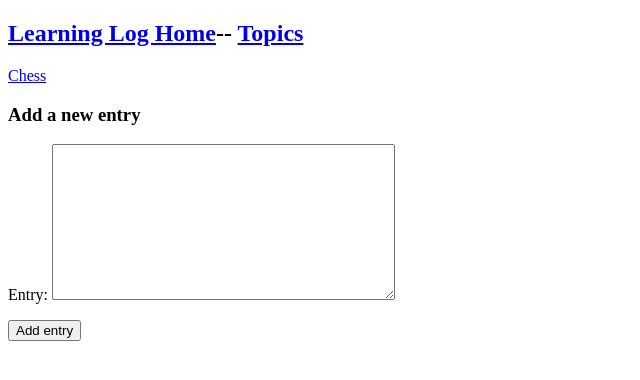
After one commit to RancoX/ccdjango, a Django app: a page that uses learning_logs/templates/learning_logs/new_entry.html in a window 1280 px wide. The commit adds this page. Shown: the top 380 px of the page, without its empty margins (0-640 px from the left). Run offline with Django 4.2, Linux system fonts and the light colour scheme; data comes from the database, SQL or seed files in the repository; both versions use the stored data as it was after the commit.

Commit message:
new topic and entry func done

```diff
--- /dev/null
+++ b/learning_logs/forms.py
@@ -0,0 +1,20 @@
+from dataclasses import field
+from tkinter import Widget
+from django import forms
+from .models import Topic, Entry
+
+class TopicForm(forms.ModelForm):
+    class Meta:
+        model=Topic
+        fields=['text']
+        labels={'text':''}
+        # this is the default widget: a single line textbox
+        # widgets={'text':forms.TextInput()}
+
+
+class EntryForm(forms.ModelForm):
+    class Meta:
+        model=Entry
+        fields=['text']
+        labels={'text':'Entry:'}
+        widgets={'text':forms.Textarea(attrs={'col':80})}
--- /dev/null
+++ b/learning_logs/templates/learning_logs/new_entry.html
@@ -0,0 +1,12 @@
+{% extends 'learning_logs/base.html' %}
+
+{% block content %}
+<p><a href="{% url 'learning_logs:topic' topic.id %}">{{topic}}</a></p>
+<h3>Add a new entry</h3>
+
+<form action="{% url 'learning_logs:new_entry' topic.id %}" method="post">
+    {% csrf_token %}
+    {{form.as_p}}
+    <button name="submit">Add entry</button>
+</form>
+{% endblock content %}
--- a/learning_logs/templates/learning_logs/topic.html
+++ b/learning_logs/templates/learning_logs/topic.html
@@ -2,10 +2,13 @@
 {% block content %}
 <h2>Topic: {{topic}}</h2>
 <h3>Entries:</h3>
+<p><a href="{% url 'learning_logs:new_entry' topic.id %}">Add new entry</a></p>
 <br>
 <ul>
     {% for entry in entries %}
     <li><b>Added on {{entry.date_added|date:"M j, Y H:i"}}: </b>{{entry.text}}</li>
+    {% empty %}
+    <li>Nothing has been added yet!</li>
     {% endfor %}
 </ul>
 
--- a/learning_logs/templates/learning_logs/topics.html
+++ b/learning_logs/templates/learning_logs/topics.html
@@ -5,7 +5,9 @@
 <ul>
     {% for topic in topics %}
     <li><a href="{% url 'learning_logs:topic' topic.id %}">{{topic}}</a></li>
+    {% empty %}
+    <li>No topic has been added yet!</li>
     {% endfor %}
 </ul>
-
+<a href="{% url 'learning_logs:new_topic' %}">Add a topic</a>
 {% endblock content %}
--- a/learning_logs/urls.py
+++ b/learning_logs/urls.py
@@ -9,5 +9,8 @@ urlpatterns = [
     # home page
     path('', views.index, name='index'),
     path('topics/', views.topics, name='topics'),
-    path('topics/topic_<int:topic_id>/',views.topic,name='topic')
+    path('topics/topic_<int:topic_id>/', views.topic, name='topic'),
+    path('new_topic/', views.new_topic, name='new_topic'),
+    path('new_entry_<int:topic_id>', views.new_entry, name='new_entry'),
+
 ]
--- a/learning_logs/views.py
+++ b/learning_logs/views.py
@@ -1,5 +1,7 @@
-from django.shortcuts import render
+from django.shortcuts import render, redirect
+from django.urls import reverse
 from .models import Topic, Entry
+from .forms import TopicForm, EntryForm
 
 # Create your views here.
 
@@ -20,3 +22,49 @@ def topic(request, topic_id):
     entries = topic.entry_set.order_by('date_added')
     context = {'topic': topic, 'entries': entries}
     return render(request, 'learning_logs/topic.html', context)
+
+
+def new_topic(request):
+    '''
+    The new_topic() view handles two scenarios:
+
+    scenario 1: first time in new_topic
+        display an empty TopicForm
+
+    scenario 2: user filled out empty forms and submited it: request.method == 'POST' is the distinguisher
+    '''
+    if request.method != 'POST':
+        # No data submitted, so first time on this page, show blank forms
+        form = TopicForm()
+    else:
+        # POST method was detected
+        form = TopicForm(data=request.POST)
+        # data validation
+        if form.is_valid():
+            form.save()
+            return redirect('learning_logs:topics')
+
+    # display an empty form or invalid form if form.is_valid() evaluated to False
+    context = {'form': form}
+    return render(request, 'learning_logs/new_topic.html', context)
+
+
+def new_entry(request, topic_id):
+    topic=Topic.objects.get(id=topic_id)
+
+    # if GET method, generate empty form then pass it to template
+    if request.method == 'GET':
+        form = EntryForm()
+    # if POST method, save the form and redirects to topic_<topic_id>
+    elif request.method == 'POST':
+        form = EntryForm(data=request.POST)
+        if form.is_valid():
+            new_entry=form.save(commit=False)
+            new_entry.topic=topic
+            new_entry.save()
+            reverse_urlpattern = reverse('learning_logs:topic', kwargs={'topic_id': topic_id})
+            print(reverse_urlpattern)
+            # alternatively return redirect('learning_logs:topic', topic_id=topic_id)
+            return redirect(reverse_urlpattern)
+    context = {'form': form, 'topic':topic}
+    return render(request, 'learning_logs/new_entry.html', context)
```
Also changed, not shown: learning_logs/templates/learning_logs/new_topic.html (added, +11 -0 lines), db.sqlite3.
